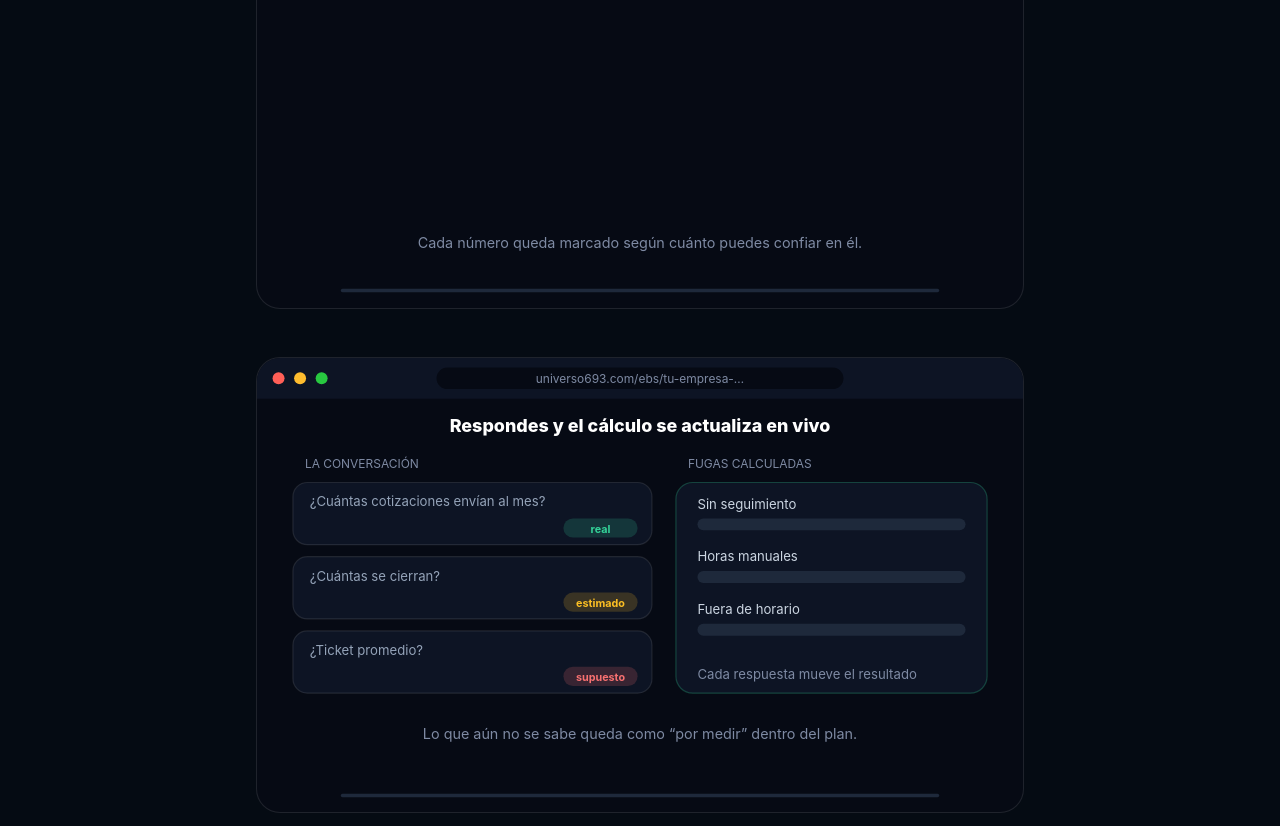
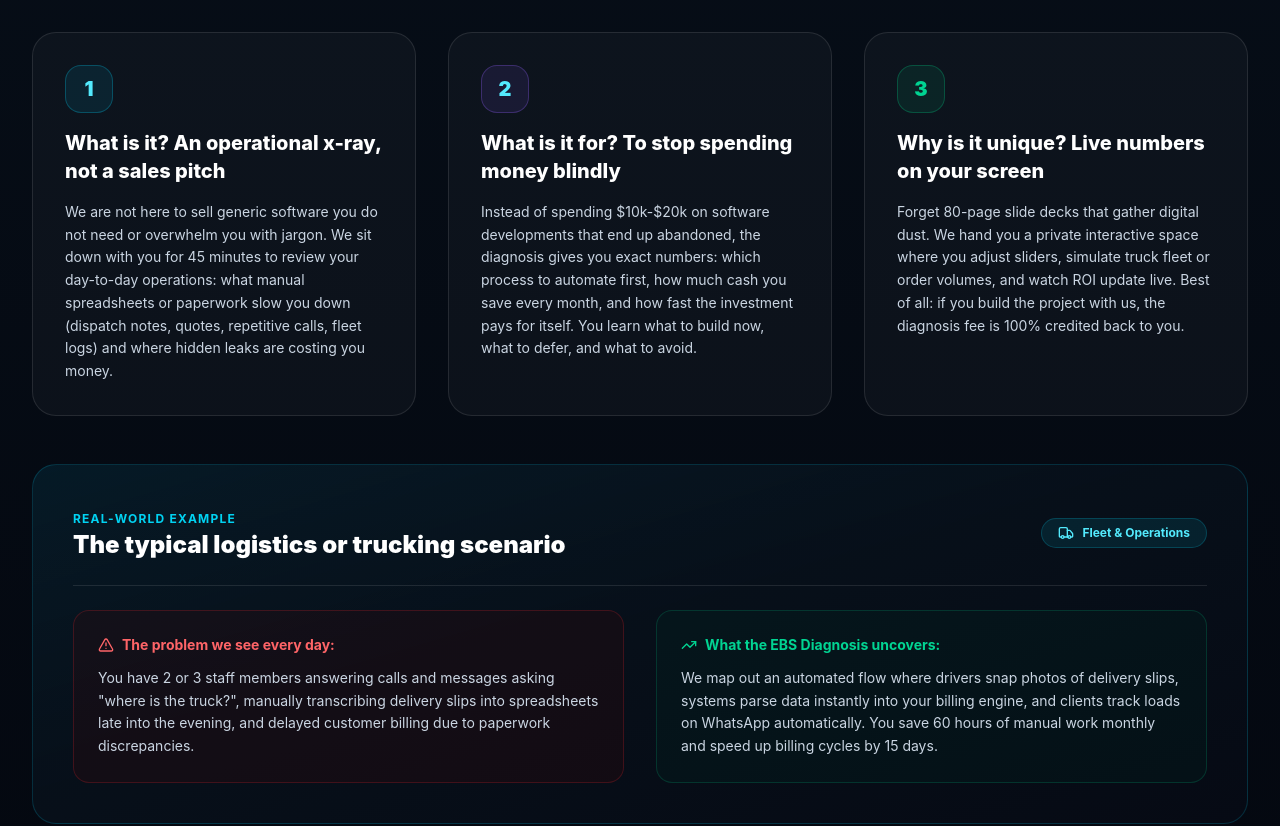
Before and after one commit to AlexSantanam/Uni-Verso693, a React (Vite) app: page /diagnostico-ia in a window 1280 px wide. Shown: the part 1060-1886 px from the top of the page. Built offline with nearby package versions, Linux system fonts and the light colour scheme.

Commit message:
Add plain-language business explanation and logistics real-world case to Diagnostico EBS

```diff
--- a/src/pages/Diagnostico.tsx
+++ b/src/pages/Diagnostico.tsx
@@ -1,6 +1,6 @@
 import React from 'react';
 import { Link } from 'react-router-dom';
-import { ArrowDown, ArrowRight, Calculator, CalendarDays, Check, Clock3, Cpu, FileText, GitCompareArrows, Layers, Lock, Receipt, SlidersHorizontal, Sparkles, Video, Wallet, Zap, MonitorPlay, Target } from 'lucide-react';
+import { AlertTriangle, ArrowDown, ArrowRight, Calculator, CalendarDays, Check, Clock3, Cpu, FileText, GitCompareArrows, Layers, Lock, MonitorPlay, Receipt, SlidersHorizontal, Sparkles, Target, TrendingUp, Truck, Video, Wallet, Zap } from 'lucide-react';
 import { useLang } from '../lib/lang';
 import { CALENDLY_URL, ebs, whatsappLink } from '../data/site';
 import EbsDemoAnim from '../components/EbsDemoAnim';
@@ -94,6 +94,114 @@ export const Diagnostico: React.FC = () => {
                   </li>
                 </ul>
                 <BookButton className="w-full" />
+              </div>
+            </div>
+          </div>
+        </Container>
+      </section>
+
+      {/* Explicación Aterrizada: ¿Qué es el Diagnóstico EBS y para qué le sirve a tu empresa? */}
+      <section className="py-20 bg-gradient-to-b from-[#070f19] to-[#040810] border-b border-white/10 relative">
+        <Container className="space-y-12">
+          <SectionHeading
+            center
+            eyebrow={t('En palabras simples', 'In plain words')}
+            title={t('¿Qué es el Diagnóstico EBS 693 y para qué le sirve a tu empresa?', 'What is the EBS 693 Diagnosis and how does it help your business?')}
+            subtitle={t(
+              'Pensado para dueños de empresas, transporte, distribución o servicios que quieren modernizarse sin enredarse en tecnicismos.',
+              'Designed for business owners, transport, distribution, or services who want to modernize without tech jargon.'
+            )}
+          />
+
+          <div className="grid grid-cols-1 md:grid-cols-3 gap-8">
+            <div className="rounded-3xl border border-white/10 bg-white/[0.03] p-8 space-y-4 hover:border-cyan-400/40 transition-all">
+              <div className="w-12 h-12 rounded-2xl bg-cyan-500/10 border border-cyan-500/30 text-cyan-300 flex items-center justify-center text-xl font-black">
+                1
+              </div>
+              <h3 className="text-xl font-extrabold text-white">
+                {t('¿Qué es? Una radiografía, no una venta', 'What is it? An operational x-ray, not a sales pitch')}
+              </h3>
+              <p className="text-sm text-slate-300 leading-relaxed">
+                {t(
+                  'No venimos a venderte un software empaquetado que no necesitas ni a llenarte de palabras difíciles. Nos sentamos contigo 45 minutos a revisar cómo opera tu negocio hoy: qué tareas se hacen a mano en Excel o papel (como guías de despacho, cotizaciones, llamadas repetitivas o control de personal) y dónde se te está yendo la plata y el tiempo sin darte cuenta.',
+                  'We are not here to sell generic software you do not need or overwhelm you with jargon. We sit down with you for 45 minutes to review your day-to-day operations: what manual spreadsheets or paperwork slow you down (dispatch notes, quotes, repetitive calls, fleet logs) and where hidden leaks are costing you money.'
+                )}
+              </p>
+            </div>
+
+            <div className="rounded-3xl border border-white/10 bg-white/[0.03] p-8 space-y-4 hover:border-cyan-400/40 transition-all">
+              <div className="w-12 h-12 rounded-2xl bg-brand-500/10 border border-brand-500/30 text-cyan-300 flex items-center justify-center text-xl font-black">
+                2
+              </div>
+              <h3 className="text-xl font-extrabold text-white">
+                {t('¿Para qué te sirve? Para no gastar a ciegas', 'What is it for? To stop spending money blindly')}
+              </h3>
+              <p className="text-sm text-slate-300 leading-relaxed">
+                {t(
+                  'En vez de gastar $10 o $20 millones en desarrollos que nadie termina usando, el diagnóstico te da números claros: te dice exactamente qué proceso conviene digitalizar primero, cuánto vas a ahorrar al mes y en cuántos meses recuperas la inversión. Sabrás qué hacer ya, qué dejar para después y qué definitivamente no comprar.',
+                  'Instead of spending $10k-$20k on software developments that end up abandoned, the diagnosis gives you exact numbers: which process to automate first, how much cash you save every month, and how fast the investment pays for itself. You learn what to build now, what to defer, and what to avoid.'
+                )}
+              </p>
+            </div>
+
+            <div className="rounded-3xl border border-white/10 bg-white/[0.03] p-8 space-y-4 hover:border-cyan-400/40 transition-all">
+              <div className="w-12 h-12 rounded-2xl bg-emerald-500/10 border border-emerald-500/30 text-emerald-400 flex items-center justify-center text-xl font-black">
+                3
+              </div>
+              <h3 className="text-xl font-extrabold text-white">
+                {t('¿Por qué es único? Ves tus números en vivo', 'Why is it unique? Live numbers on your screen')}
+              </h3>
+              <p className="text-sm text-slate-300 leading-relaxed">
+                {t(
+                  'Olvida los informes de 80 páginas que nadie lee. Te entregamos un espacio interactivo privado donde puedes mover perillas, simular cuántos camiones, clientes o pedidos tienes, y ver al instante cómo cambia tu rentabilidad. Todo con una garantía: si decides construir la solución con nosotros, el valor del diagnóstico se descuenta al 100%.',
+                  'Forget 80-page slide decks that gather digital dust. We hand you a private interactive space where you adjust sliders, simulate truck fleet or order volumes, and watch ROI update live. Best of all: if you build the project with us, the diagnosis fee is 100% credited back to you.'
+                )}
+              </p>
+            </div>
+          </div>
+
+          {/* Ejemplo práctico de la vida real */}
+          <div className="rounded-3xl border border-cyan-500/20 bg-gradient-to-br from-cyan-950/40 via-[#070f19] to-[#060a14] p-8 sm:p-10 space-y-6">
+            <div className="flex flex-col sm:flex-row sm:items-center justify-between gap-4 border-b border-white/10 pb-6">
+              <div className="space-y-1">
+                <span className="text-xs font-bold uppercase tracking-widest text-cyan-400">
+                  {t('Ejemplo real y cotidiano', 'Real-world example')}
+                </span>
+                <h4 className="text-xl sm:text-2xl font-black text-white">
+                  {t('El caso típico en una empresa de transporte o logística', 'The typical logistics or trucking scenario')}
+                </h4>
+              </div>
+              <span className="inline-flex items-center gap-2 rounded-full bg-cyan-400/10 px-4 py-1.5 text-xs font-bold text-cyan-300 border border-cyan-400/20">
+                <Truck className="w-4 h-4" />
+                {t('Flota & Operaciones', 'Fleet & Operations')}
+              </span>
+            </div>
+
+            <div className="grid grid-cols-1 md:grid-cols-2 gap-8">
+              <div className="space-y-3 bg-red-950/20 border border-red-500/20 rounded-2xl p-6">
+                <div className="flex items-center gap-2 text-red-400 font-bold text-sm">
+                  <AlertTriangle className="w-4 h-4 shrink-0" />
+                  {t('El problema que vemos a diario:', 'The problem we see every day:')}
+                </div>
+                <p className="text-sm text-slate-300 leading-relaxed">
+                  {t(
+                    'Tienes a 2 o 3 personas respondiendo llamadas y WhatsApps todo el día preguntando "¿dónde viene el chofer?", digitando guías de despacho a mano en planillas Excel hasta tarde, y cobros que se retrasan porque las facturas no coinciden con las entregas.',
+                    'You have 2 or 3 staff members answering calls and messages asking "where is the truck?", manually transcribing delivery slips into spreadsheets late into the evening, and delayed customer billing due to paperwork discrepancies.'
+                  )}
+                </p>
+              </div>
+
+              <div className="space-y-3 bg-emerald-950/20 border border-emerald-500/20 rounded-2xl p-6">
+                <div className="flex items-center gap-2 text-emerald-400 font-bold text-sm">
+                  <TrendingUp className="w-4 h-4 shrink-0" />
+                  {t('Lo que descubrimos con el Diagnóstico EBS:', 'What the EBS Diagnosis uncovers:')}
+                </div>
+                <p className="text-sm text-slate-300 leading-relaxed">
+                  {t(
+                    'Te mostramos exactamente cómo conectar un WhatsApp inteligente con lectura automática de guías: el chofer sube una foto con su celular, el sistema digita la entrega al instante y el cliente se autoatiende en 5 segundos. Te ahorras 60 horas al mes de trabajo manual y aceleras tus cobros en 15 días.',
+                    'We map out an automated flow where drivers snap photos of delivery slips, systems parse data instantly into your billing engine, and clients track loads on WhatsApp automatically. You save 60 hours of manual work monthly and speed up billing cycles by 15 days.'
+                  )}
+                </p>
               </div>
             </div>
           </div>
```
